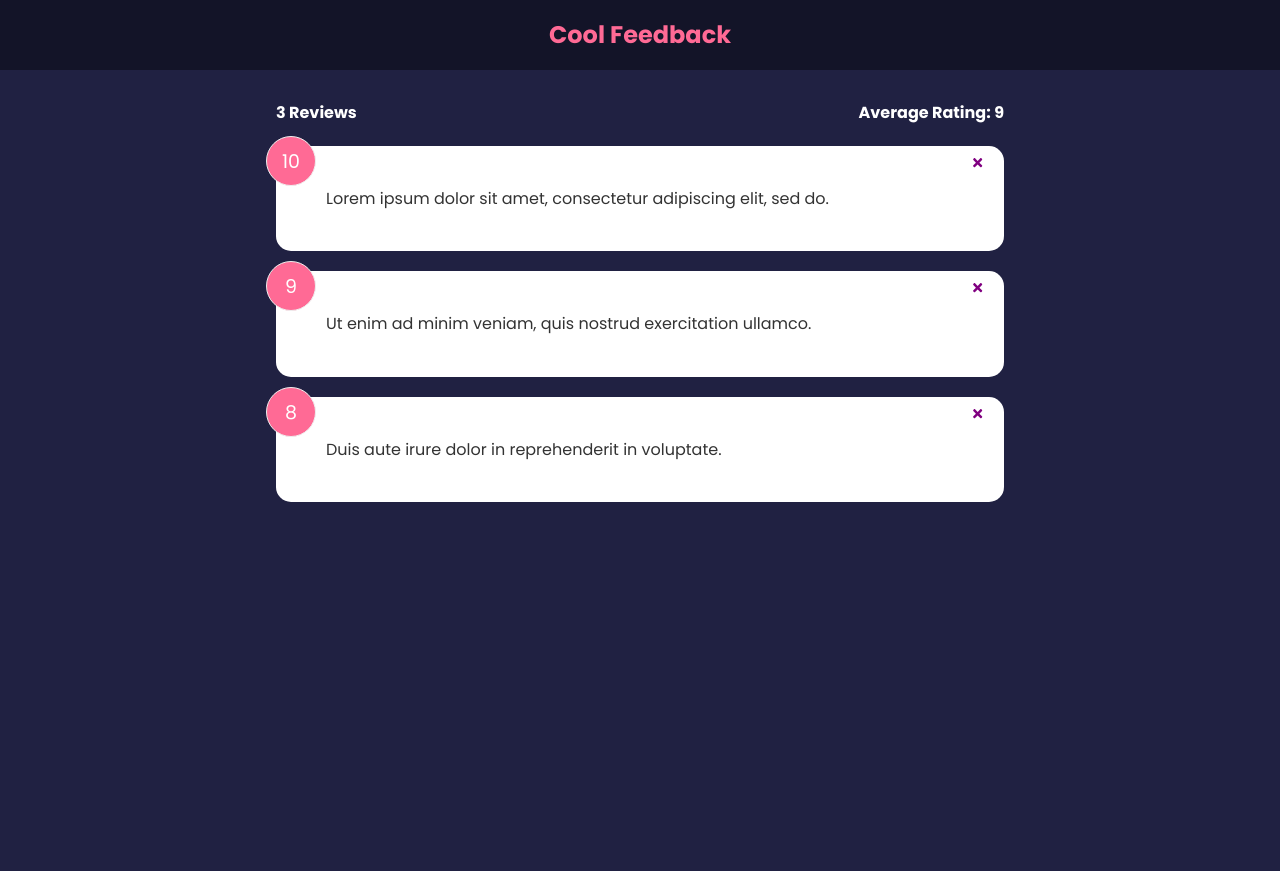
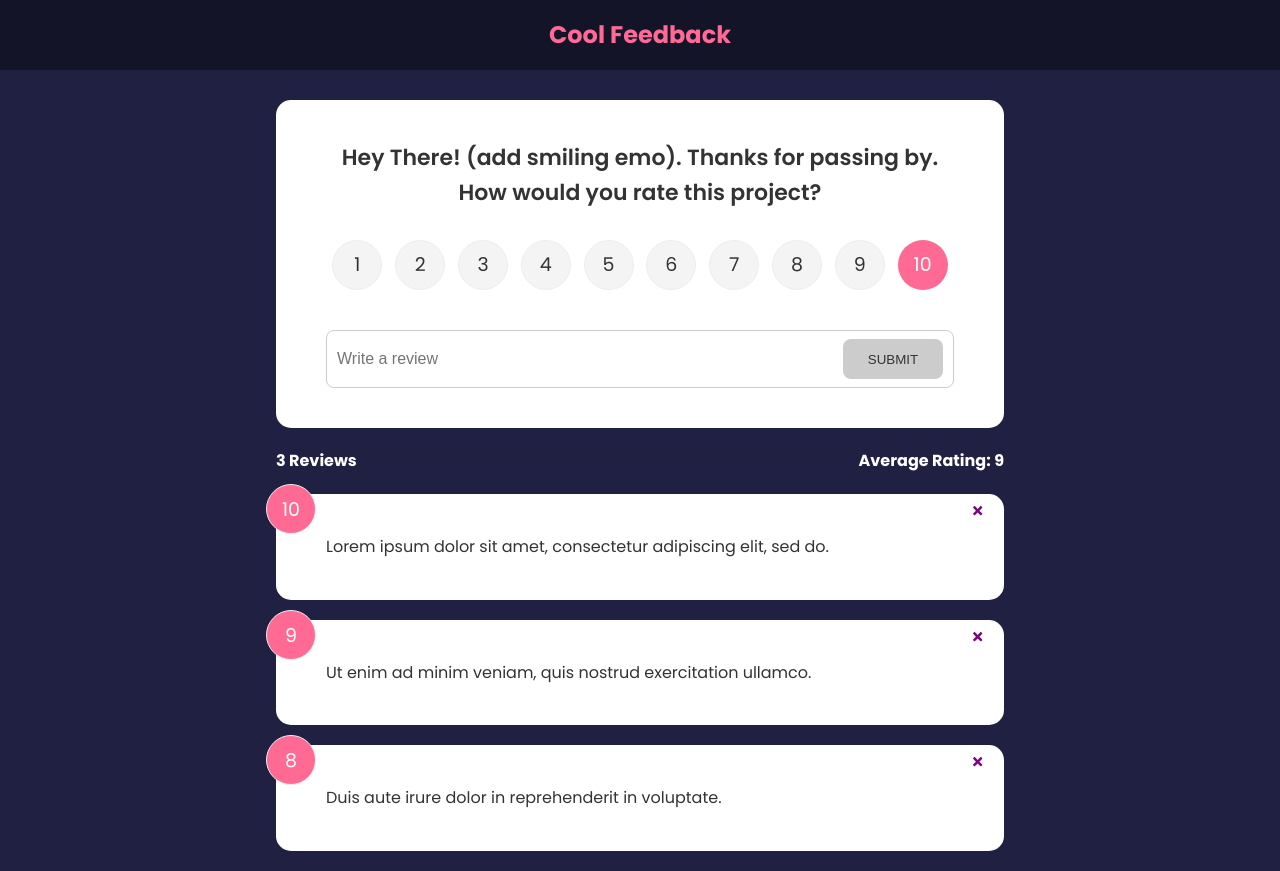
Before and after one commit to BenjaminSemah/cool-feedback, a React (Create React App) app: page / in a window 1280 px wide. Before the commit the page ends 800 px from the top, so only its background shows below. Built offline with nearby package versions, Linux system fonts and the light colour scheme.

Commit message:
Implement add new feedback feature

```diff
--- a/package.json
+++ b/package.json
@@ -10,6 +10,7 @@
     "react-dom": "^17.0.2",
     "react-icons": "^4.3.1",
     "react-scripts": "5.0.0",
+    "uuid": "^8.3.2",
     "web-vitals": "^2.1.4"
   },
   "scripts": {
--- a/src/App.js
+++ b/src/App.js
@@ -1,11 +1,18 @@
-import { useState } from 'react'
+import { useState } from 'react';
+import { v4 as uuidv4 } from 'uuid';
 import Header from './components/Header'
 import FeedbackList from './components/FeedbackList';
 import FeedbackData from './data/FeedbackData';
 import FeedbackStats from './components/FeedbackStats';
+import FeedbackForm from './components/FeedbackForm';
 
 const App = () => {
   const [feedback, setFeedback] = useState(FeedbackData)
+
+  const addFeedback = (newFeedback) => {
+    newFeedback.id = uuidv4()
+    setFeedback([newFeedback, ...feedback])
+  }
 
   const deleteFeedback = (id) => {
     if(window.confirm("This will delete your feedback.")) {
@@ -19,11 +26,9 @@
     <>
       <Header />
       <div className="container">
+        <FeedbackForm handleAdd={addFeedback} />
         <FeedbackStats feedback={feedback} />
-        <FeedbackList
-         feedback={feedback}
-         handleDelete={deleteFeedback}
-        />
+        <FeedbackList feedback={feedback} handleDelete={deleteFeedback} />
       </div>
     </>
   )
--- /dev/null
+++ b/src/components/FeedbackForm.jsx
@@ -0,0 +1,65 @@
+import { useState } from "react"
+import Card from "./shared/Card"
+import Button from "./shared/Button"
+import RatingSelect from "./shared/RatingSelect"
+
+const FeedbackForm = ({ handleAdd }) => {
+  const [text, setText] = useState('')
+  const [rating, setRating] = useState(10)
+  const [btnDisabled, setBtnDisabled] = useState(true)
+  const [validateMsg, setValidateMsg] = useState('')
+
+  const handleTextChange = (e) => {
+    if (text === '') {
+      setBtnDisabled(true)
+      setValidateMsg(null)
+    } else if (text !== '' && text.trim().length <= 7) {
+      setBtnDisabled(true)
+      setValidateMsg('Text must be at least 10 characters')
+    } else {
+      setBtnDisabled(false)
+      setValidateMsg(null)
+    }
+
+    setText(e.target.value)
+  }
+
+  const handleSubmit = (e) => {
+    e.preventDefault()
+    if (text.trim().length > 5) {
+      const newFeedback = {
+        text,
+        rating,
+      }
+
+      handleAdd(newFeedback)
+      setText('')
+    }
+  }
+
+  return (
+    <Card>
+      <form onSubmit={handleSubmit}>
+        <h2>Hey There! (add smiling emo). Thanks for passing by. How would you rate this project?</h2>
+        <RatingSelect select={(rating) => setRating(rating)} />
+        <div className="input-group">
+          <input
+            onChange={handleTextChange}
+            type="text"
+            placeholder="Write a review"
+            value={text}
+          />
+          <Button
+            type="submit"
+            isDisabled={btnDisabled}
+          >
+            SUBMIT
+          </Button>
+        </div>
+        {validateMsg && <div className="message">{validateMsg}</div>}
+      </form>
+    </Card>
+  )
+}
+
+export default FeedbackForm
--- /dev/null
+++ b/src/components/shared/Button.jsx
@@ -0,0 +1,28 @@
+import PropTypes from 'prop-types'
+
+const Button = ({ children, version, type, isDisabled }) => {
+  return (
+    <button
+      type={type}
+      disabled={isDisabled}
+      className={`btn btn-${version}`}
+    >
+      {children}
+    </button >
+  )
+}
+
+Button.defaultProps = {
+  version: 'primary',
+  type: 'button',
+  isDisabled: false,
+}
+
+Button.propTypes = {
+  children: PropTypes.node.isRequired,
+  version: PropTypes.string,
+  type: PropTypes.string,
+  isDisabled: PropTypes.bool,
+}
+
+export default Button
--- /dev/null
+++ b/src/components/shared/RatingSelect.jsx
@@ -0,0 +1,127 @@
+import { useState } from 'react'
+
+const RatingSelect = ({ select }) => {
+  const [selected, setSelected] = useState(10)
+
+  const handleChange = (e) => {
+    setSelected(+e.currentTarget.value)
+    select(+e.currentTarget.value)
+  }
+
+  return (
+    <ul className='rating'>
+      <li>
+        <input
+          type='radio'
+          id='num1'
+          name='rating'
+          value='1'
+          onChange={handleChange}
+          checked={selected === 1}
+        />
+        <label htmlFor='num1'>1</label>
+      </li>
+      <li>
+        <input
+          type='radio'
+          id='num2'
+          name='rating'
+          value='2'
+          onChange={handleChange}
+          checked={selected === 2}
+        />
+        <label htmlFor='num2'>2</label>
+      </li>
+      <li>
+        <input
+          type='radio'
+          id='num3'
+          name='rating'
+          value='3'
+          onChange={handleChange}
+          checked={selected === 3}
+        />
+        <label htmlFor='num3'>3</label>
+      </li>
+      <li>
+        <input
+          type='radio'
+          id='num4'
+          name='rating'
+          value='4'
+          onChange={handleChange}
+          checked={selected === 4}
+        />
+        <label htmlFor='num4'>4</label>
+      </li>
+      <li>
+        <input
+          type='radio'
+          id='num5'
+          name='rating'
+          value='5'
+          onChange={handleChange}
+          checked={selected === 5}
+        />
+        <label htmlFor='num5'>5</label>
+      </li>
+      <li>
+        <input
+          type='radio'
+          id='num6'
+          name='rating'
+          value='6'
+          onChange={handleChange}
+          checked={selected === 6}
+        />
+        <label htmlFor='num6'>6</label>
+      </li>
+      <li>
+        <input
+          type='radio'
+          id='num7'
+          name='rating'
+          value='7'
+          onChange={handleChange}
+          checked={selected === 7}
+        />
+        <label htmlFor='num7'>7</label>
+      </li>
+      <li>
+        <input
+          type='radio'
+          id='num8'
+          name='rating'
+          value='8'
+          onChange={handleChange}
+          checked={selected === 8}
+        />
+        <label htmlFor='num8'>8</label>
+      </li>
+      <li>
+        <input
+          type='radio'
+          id='num9'
+          name='rating'
+          value='9'
+          onChange={handleChange}
+          checked={selected === 9}
+        />
+        <label htmlFor='num9'>9</label>
+      </li>
+      <li>
+        <input
+          type='radio'
+          id='num10'
+          name='rating'
+          value='10'
+          onChange={handleChange}
+          checked={selected === 10}
+        />
+        <label htmlFor='num10'>10</label>
+      </li>
+    </ul>
+  )
+}
+
+export default RatingSelect
```
Also changed, not shown: 1 other file (tests, documents, lock files or other folders).
